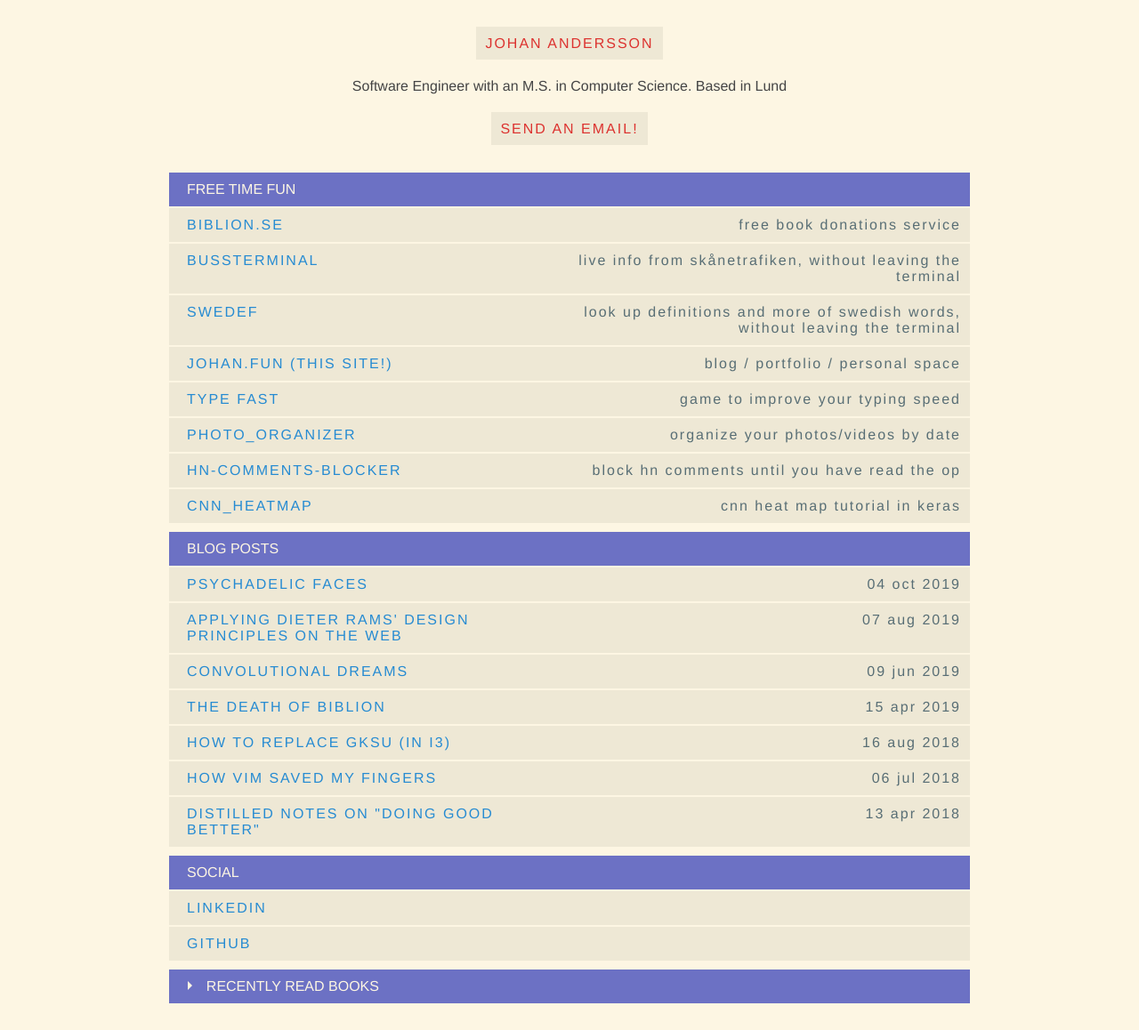
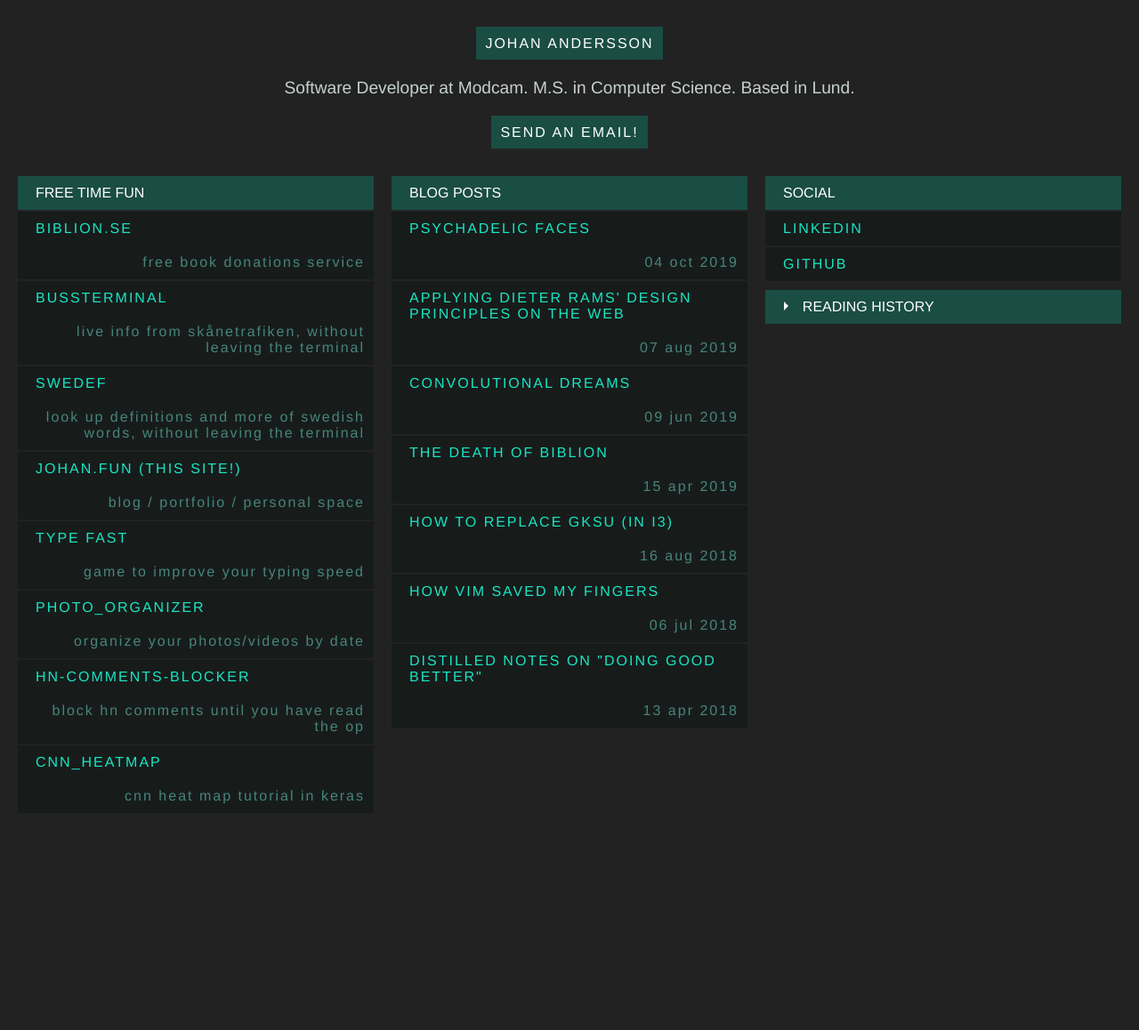
Before and after one commit to johan-andersson01/johan-andersson01.github.io, a Jekyll site: the page built from index.html, in a window 1280 px wide. Shown: the whole page at 89% size. Built offline with Jekyll 4.4.1, drawn with Linux system fonts in a browser that asks for light colours; after the commit the page ends 946 px from its top, so only the background shows below that.

Commit message:
Update style

```diff
--- a/_includes/header.html
+++ b/_includes/header.html
@@ -2,7 +2,7 @@
     <a href="/">
         Johan Andersson
     </a>
-    <p>Software Engineer with an M.S. in Computer Science. Based in Lund</p>
+    <p>Software Developer at Modcam. M.S. in Computer Science. Based in Lund.</p>
     <div class="header-footer">
         <a href="mailto:johan-andersson01@protonmail.com">Send an email!</a>
     </div>
--- a/global.css
+++ b/global.css
@@ -1,6 +1,6 @@
 body {
-color: #444;
-background-color:#fdf6e3;
+color: hsl(170,10%,80%);
+background-color:#222;
 }
 
 header h1, header p, header a {
@@ -8,8 +8,12 @@
     font-weight: lighter;
 }
 
+p {
+    font-size: 120%;
+}
+
 a {
-    color: #268bd2;
+    color: hsl(170,80%,50%);
 }
 
 header p {
@@ -25,8 +29,8 @@
 padding-bottom: 5px;
 }
 
-h1, h2 {
-    color:#268bd2;
+h1, h2, h3 {
+    color: hsl(170,80%,40%);
 }
 
 
@@ -35,6 +39,19 @@
     margin:0px auto;
     padding:20px;
 }
+
+@media only screen and (max-width: 600px) {
+    header, main {
+        max-width:100%;
+        margin:0px auto;
+        padding:0px;
+    }
+
+    header {
+        padding-bottom:20px;
+    }
+}
+
 
 header {
     margin-top:20px;
@@ -51,15 +68,15 @@
 header a {
     padding:10px;
     text-transform:uppercase;
-    color: #dc322f;
+    color: #fff;
     text-decoration: none;
-    background:#eee8d5;
+    background:hsl(170,50%,20%);
     letter-spacing:2px;
 }
 
 header a:hover {
-    background:#268bd2;
-    color: #fdf6e3;
+    background:hsl(170,50%,5%);
+    color:hsl(170,50%,50%);
 }
 
 blockquote, pre {
@@ -68,12 +85,13 @@
 }
 
 code, blockquote, pre {
-                overflow-x: auto;
-            white-space: pre-wrap;
-            white-space: -moz-pre-wrap;
-            white-space: -pre-wrap;
-            white-space: -o-pre-wrap;
-            word-wrap: break-word;
-    background-color:#eee8d5;
-    color: #d33682;
+    overflow-x:  auto;
+    white-space: pre-wrap;
+    white-space: -moz-pre-wrap;
+    white-space: -pre-wrap;
+    white-space: -o-pre-wrap;
+    word-wrap:   break-word;
+    background-color:hsl(150,50%,5%);
+    color: hsl(170,60%,40%);
+    font-size:110%;
 }
--- a/index.css
+++ b/index.css
@@ -9,11 +9,12 @@
 
 ul {
     margin-bottom: 10px;
+    grid-colum: span 1;
 }
 
 li {
-    color:#586e75;
-    background:#eee8d5;
+    color: hsl(170,10%,80%);
+    background:hsl(170,10%,10%);
     min-height:30px;
     display:flex;
     align-items:center;
@@ -21,23 +22,22 @@
 }
 
 ul > *:first-child {
-    background:#6c71c4;
-    color: #fdf6e3;
+    background: hsl(170,50%,20%);
+    color: #fff;
 }
 
 a {
     text-transform:uppercase;
-    color:#444;
     text-decoration: none;
     letter-spacing:2px;
 }
 
 a:hover span {
-    color:#fdf6e3;
+    color:hsl(170,50%,50%);
 }
 
 a:hover {
-    background: #268bd2;
+    background:hsl(170,50%,5%);
 }
 
 li, li a {
@@ -51,6 +51,29 @@
     justify-content: space-between;
 }
 
+main {
+    max-width:100%;
+}
+
+main > section {
+    max-width:100%;
+    display: grid;
+    grid-template-columns: repeat(auto-fit, minmax(300px, 2fr));
+    grid-gap: 20px;
+}
+
+.blog-posts {
+}
+
+.fun {
+}
+
+.social {
+}
+
+.books {
+}
+
 .left {
     padding:10px;
     padding-left:20px;
@@ -59,7 +82,7 @@
 .right {
     padding:10px;
     text-align: right;
-    color:#586e75;
+    color:hsl(170,30%,40%);
     text-transform:lowercase;
 }
 
--- a/index.html
+++ b/index.html
@@ -7,14 +7,14 @@
 <meta name="viewport" content="width=device-width, initial-scale=1">
 <title>Johan Andersson</title>
 <meta charset="utf-8">
+<link rel="stylesheet" type="text/css" href="/global.css">
 <link rel="stylesheet" type="text/css" href="/index.css">
-<link rel="stylesheet" type="text/css" href="/global.css">
 </head>
 <body>
     {% include header.html %}
     <main>
         <section>
-            <ul>
+            <ul class="fun">
                 <li>
                     <span class="left">
                         free time fun
@@ -46,7 +46,7 @@
                 {% endfor %}
             </ul>
             {% assign nbrposts = site.posts | size %}
-            <ul>
+            <ul class="blog-posts">
                 <li>
                     <span class="left">
                         blog posts
@@ -72,7 +72,8 @@
                   </li>
                 {% endfor %}
             </ul>
-            <ul>
+            <section>
+            <ul class="social">
                 <li>
                     <span class="left">
                         social
@@ -88,9 +89,9 @@
                         </li>
                 {% endfor %}
             </ul>
-            <ul>
+            <ul class="books">
                 <label for="collapse" class="left toggle-label">
-                        recently read books
+                        reading history
                 </label>
                 <input id="collapse" class="toggle" type="checkbox">
                 <div class="collapse-content">
@@ -108,6 +109,7 @@
                 {% endfor %}
                 </div>
             </ul>
+            </section>
         </section>
     </main>
 </body>
```
